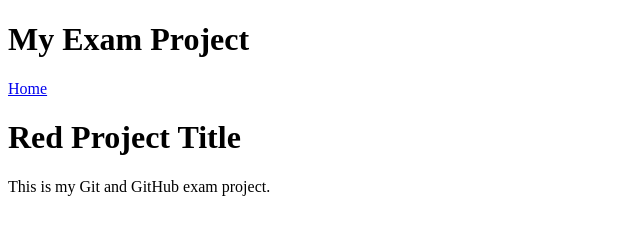
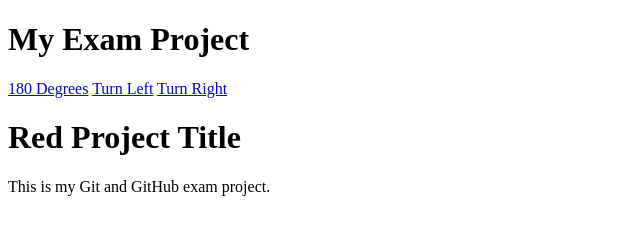
Before and after one commit to orb1t500/Exam-project, a plain HTML site: page index.html in a window 1280 px wide. Shown: the whole page, without its empty margins (0-640 px from the left). Drawn offline with Linux system fonts and the light colour scheme.

Commit message:
Add alternative navigation

```diff
--- a/index.html
+++ b/index.html
@@ -11,8 +11,10 @@
     <header>
         <h1>My Exam Project</h1>
         <nav>
-            <a href="#home">Home</a>
-        </nav>
+    <a href="#180">180 Degrees</a>
+    <a href="#left">Turn Left</a>
+    <a href="#right">Turn Right</a>
+</nav>
     </header>
 
     <h1>Red Project Title</h1>
```
